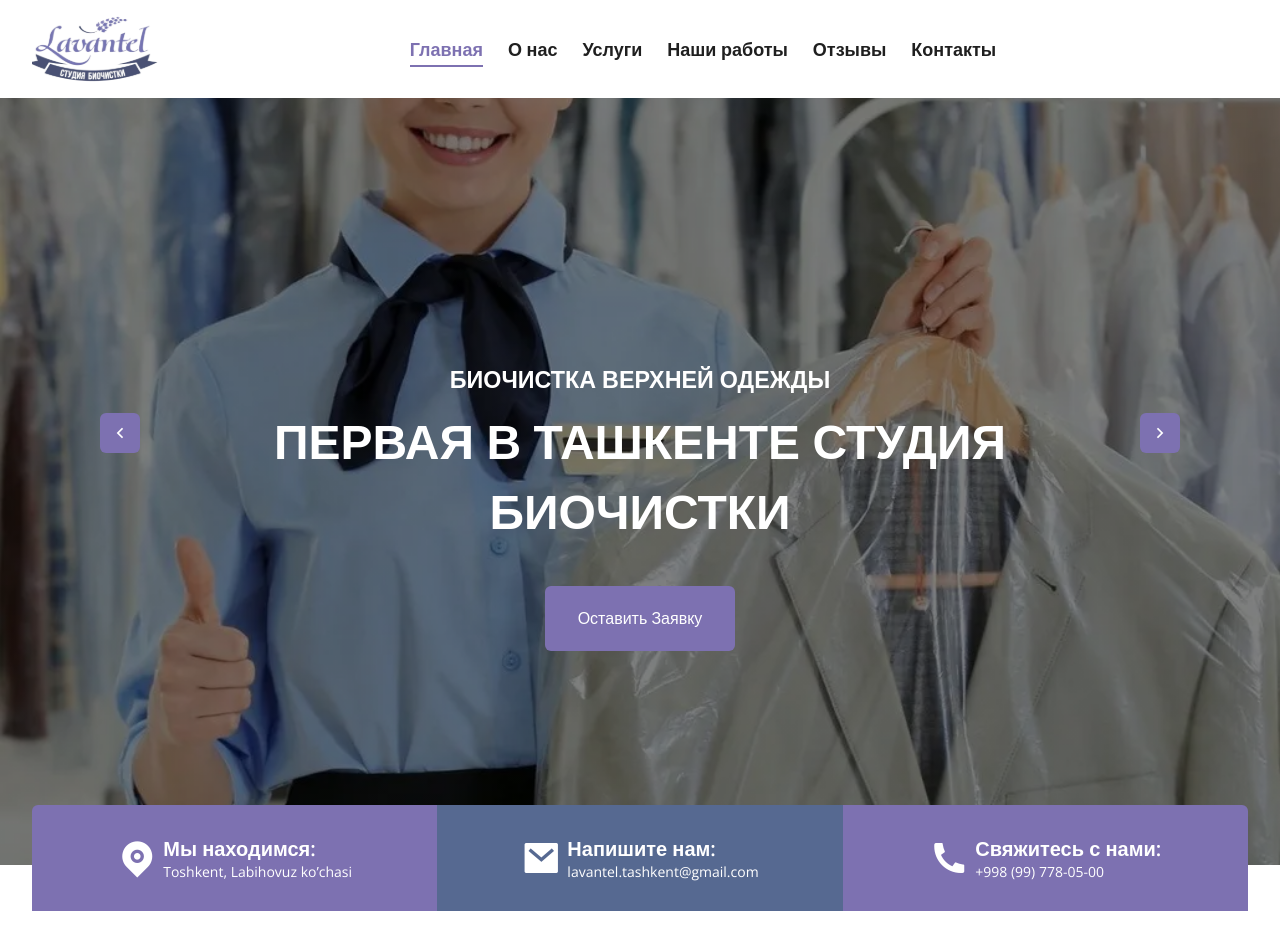
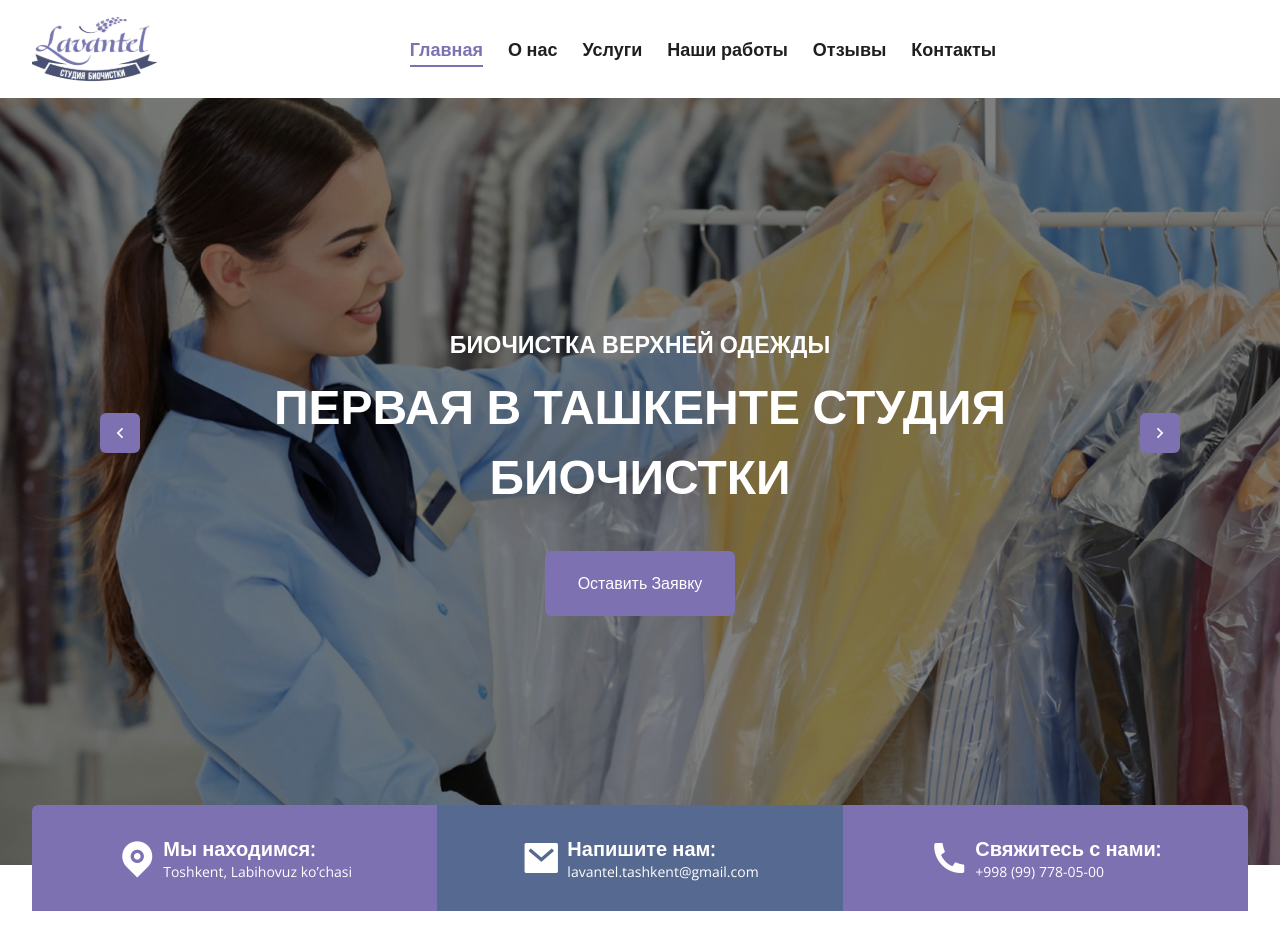
Before and after one commit to azamat-frontend/lavantel, a Vue app: page / in a window 1280 px wide. Shown: the top 950 px of the page. Built offline with nearby package versions, Linux system fonts and the light colour scheme.

Commit message:
Fix swiper arrows

```diff
--- a/src/views/Home.vue
+++ b/src/views/Home.vue
@@ -152,16 +152,21 @@
 		left: 70px;
 		right: 70px;
 	}
-	@media (max-width: 992px) {
-		left: 50px;
-		right: 50px;
-		top: 65%;
+	@media (max-width: 1024px) {
+		top: 55%;
 	}
-	@media (max-width: 376px) {
-		top: 68%
+	@media (max-width: 768px) {
+		left: 20px;
+		right: 20px;
 	}
+	@media (max-width: 500px) {
+		top: 60%;
+	}
+
 	@media (max-width: 347px) {
-		top: 71%
+		top: 50%;
+		left: 10px;
+		right: 10px;
 	}
 }
 
@@ -217,9 +222,9 @@
 
   &__content {
     text-align: center;
-    margin-top: 150px;
+		margin-top: 80px;
     @media (max-width: 768px) {
-      margin-top: 10rem;
+      margin-top: 5rem;
     }
   }
 
```
